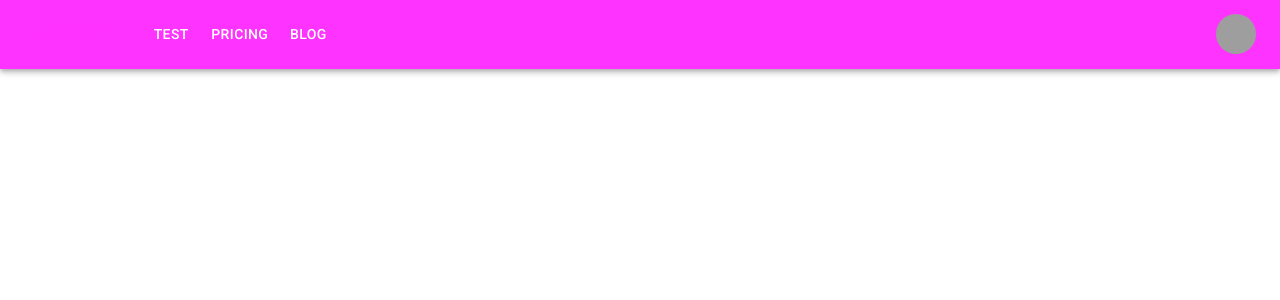
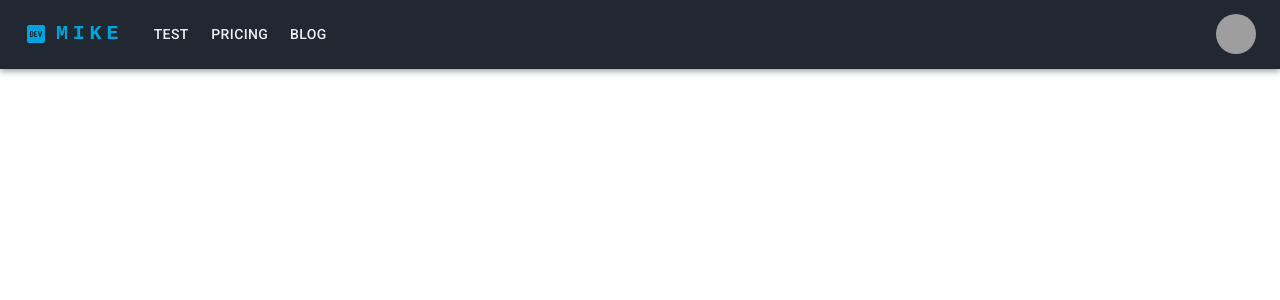
Before and after one commit to MikeNotu/front-portfolio, a React (Create React App) app: page / in a window 1280 px wide. Shown: the top 300 px of the page. Built offline with nearby package versions, Linux system fonts and the light colour scheme; grey boxes are pictures that could not be loaded.

Commit message:
Navbar Finished

```diff
--- a/src/App.css
+++ /dev/null
@@ -1,3 +0,0 @@
-.link {
-  text-decoration: none;
-}
--- /dev/null
+++ b/src/App.scss
@@ -0,0 +1,16 @@
+$themeColours: (
+  customBlack: #222831,
+  customWhite: #eeeeee,
+  customBlue: #00a5e0,
+  customRed: #ee4266,
+  customGreen: #0ead69,
+);
+
+.link {
+  text-decoration: none;
+}
+
+.appbar {
+  background-color: customBlack;
+  background: customBlack;
+}
--- a/src/components/Navbar.tsx
+++ b/src/components/Navbar.tsx
@@ -13,7 +13,8 @@ import Tooltip from "@mui/material/Tooltip";
 import MenuItem from "@mui/material/MenuItem";
 import LogoDevIcon from "@mui/icons-material/LogoDev";
 import { Link } from "react-router-dom";
-import "../App.css";
+import "../App.scss";
+import { COLORS } from "../constants";
 
 const pages = ["Test", "Pricing", "Blog"];
 const settings = ["Profile", "Account", "Dashboard", "Logout"];
@@ -42,11 +43,15 @@ const ResponsiveAppBar = () => {
   };
 
   return (
-    <AppBar position="static" sx={{ backgroundColor: "#f3f" }}>
+    <AppBar position="static" sx={{ backgroundColor: COLORS.customBlack }}>
       <Container maxWidth="xl">
         <Toolbar disableGutters>
           <LogoDevIcon
-            sx={{ display: { xs: "none", md: "flex" }, mr: 1, color: "#f3f" }}
+            sx={{
+              display: { xs: "none", md: "flex" },
+              mr: 1,
+              color: COLORS.customBlue,
+            }}
           />
           <Typography
             variant="h6"
@@ -59,7 +64,7 @@ const ResponsiveAppBar = () => {
               fontFamily: "monospace",
               fontWeight: 700,
               letterSpacing: ".3rem",
-              color: "#f3f",
+              color: COLORS.customBlue,
               textDecoration: "none",
             }}
           >
@@ -127,7 +132,7 @@ const ResponsiveAppBar = () => {
                 <Button
                   key={page}
                   onClick={handleCloseNavMenu}
-                  sx={{ my: 2, color: "white", display: "block" }}
+                  sx={{ my: 2, color: COLORS.customWhite, display: "block" }}
                 >
                   {page}
                 </Button>
--- /dev/null
+++ b/src/constants.ts
@@ -0,0 +1,9 @@
+const COLORS = {
+  customBlack: "#222831",
+  customWhite: "#EEEEEE",
+  customBlue: "#00A5E0",
+  customRed: "#EE4266",
+  customGreen: "#0EAD69",
+};
+
+export { COLORS };
```
